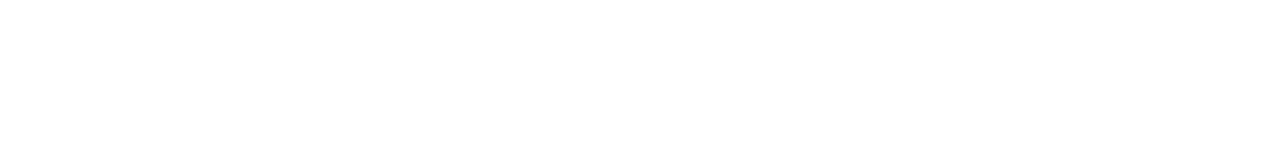
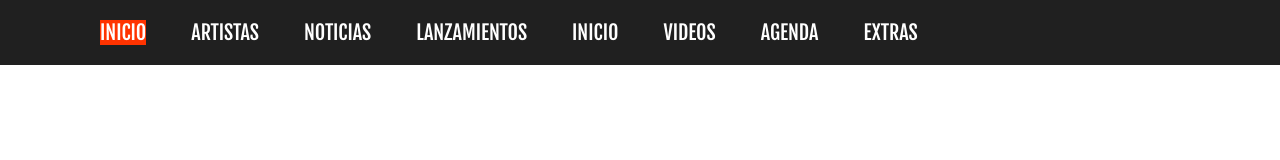
Before and after one commit to itslilito/Taller-Web-TP2, a plain HTML site: page index.html in a window 1280 px wide. Drawn offline with Linux system fonts and the light colour scheme.

Commit message:
header con navbar (incompleto)
agregué un header con las secciones, con hover en cada una y active para que marque la pagina en la que estas

```diff
--- a/index.html
+++ b/index.html
@@ -7,7 +7,34 @@
         <link rel="stylesheet" href="./style.css">
     </head>
     <body>
-        <header></header>
+        <header>
+            <section class="header-con-secciones">
+                <div class="seccion-header" id="boton-inicio">
+                    <button type="boton-header-active">INICIO</button>
+                </div>
+                <div class="seccion-header" id="boton-artistas">
+                    <button type="boton-header">ARTISTAS</button>
+                </div>
+                <div class="seccion-header" id="boton-noticias">
+                    <button type="boton-header">NOTICIAS</button>
+                </div>
+                <div class="seccion-header" id="boton-lanzamientos">
+                    <button type="boton-header">LANZAMIENTOS</button>
+                </div>
+                <div class="seccion-header" id="boton-inicio">
+                    <button type="boton-header">INICIO</button>
+                </div>
+                <div class="seccion-header" id="boton-videos">
+                    <button type="boton-header">VIDEOS</button>
+                </div>
+                <div class="seccion-header" id="boton-agenda">
+                    <button type="boton-header">AGENDA</button>
+                </div>
+                <div class="seccion-header" id="boton-extras">
+                    <button type="boton-header">EXTRAS</button>
+                </div>
+            </section>
+        </header>
         <footer></footer>
     </body>
 </html>
--- a/style.css
+++ b/style.css
@@ -0,0 +1,69 @@
+/* FONTS */
+
+@font-face { /* Fjalla One */
+    font-family: 'fjalla-one';
+    src: url('fuentes/FjallaOne-Regular.ttf') format('truetype');
+    font-weight: normal;
+    font-style: normal;
+}
+
+@font-face { /* DM Sans */
+    font-family: 'dm-sans';
+    src: url('fuentes/DMSans-Regular.ttf') format('truetype');
+    font-weight: normal;
+    font-style: normal;
+}
+
+@font-face { /* Titillium Web */
+    font-family: 'titillium-web';
+    src: url('fuentes/TitilliumWeb-Regular.ttf') format('truetype');
+    font-weight: normal;
+    font-style: normal;
+}
+
+/* HEADER */
+
+header { /* header completo */
+   background-color: #202020;
+   width: 100%;
+   padding-top: 20px;
+   padding-bottom: 20px;
+}
+
+.header-con-secciones { /* header seccionado */
+    display: flex;
+    margin-left: 100px;
+}
+
+.seccion-header { /* secciones del header */
+    margin-right: 45px;
+}
+
+[type="boton-header"] { /* boton del header */
+    font-family: fjalla-one;
+    font-size: 20px;
+    color: white;
+    padding: 0;
+    border: none;
+    background: none;
+}
+
+[type="boton-header-active"] { /* boton de la pagina actual */
+    font-family: fjalla-one;
+    font-size: 20px;
+    color: white;
+    padding: 0;
+    border: none;
+    background-color: #ff3300;
+}
+
+header button:hover { /* hover del boton */
+    background-color: #D92B00;
+}
+
+/* HTML Y BODY */
+
+html, body { /* html y body */
+    margin: 0;
+    padding: 0;
+}
```
Also changed, not shown: fuentes/DMSans-Regular.ttf (added), fuentes/FjallaOne-Regular.ttf (added), fuentes/TitilliumWeb-Regular.ttf (added).
